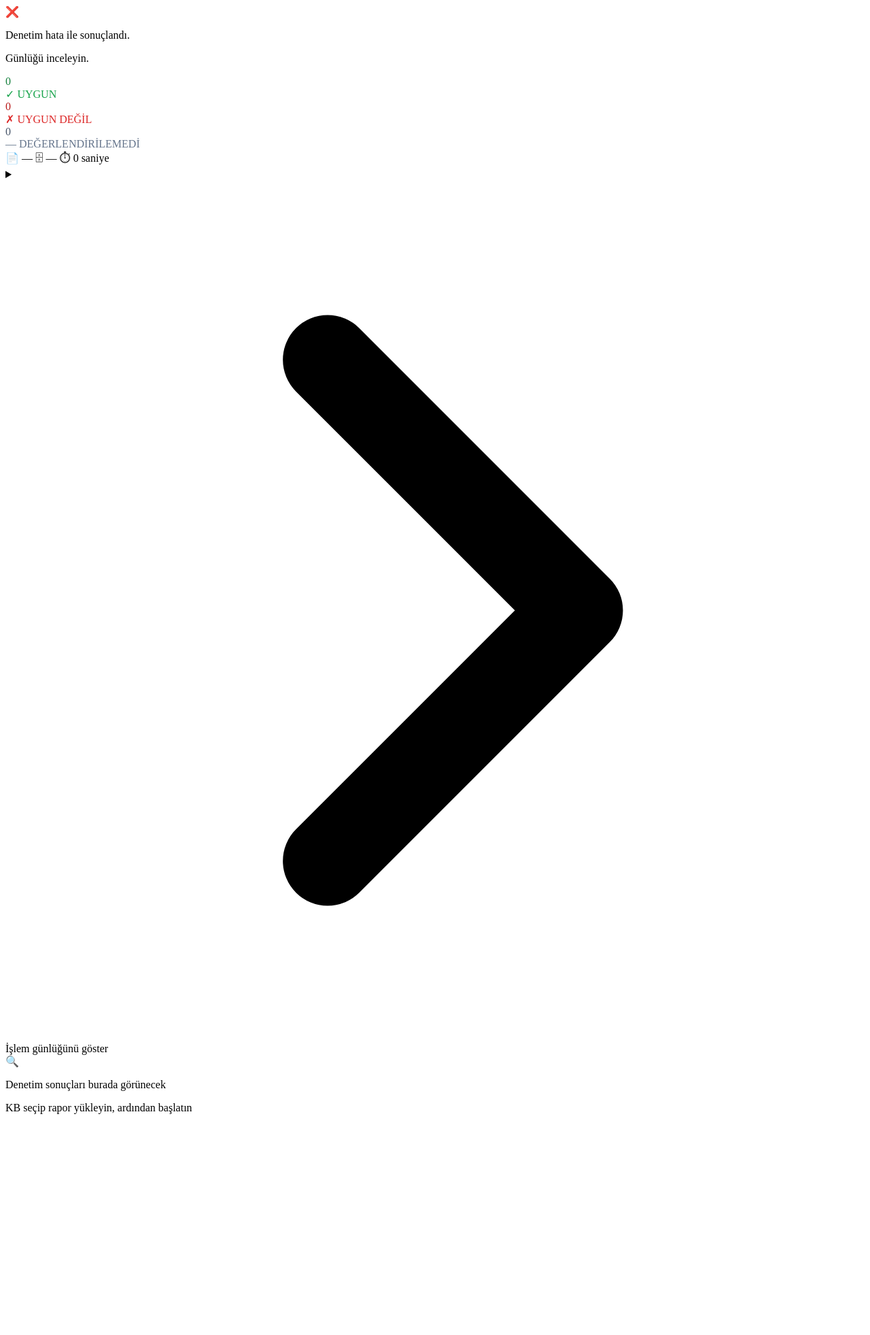
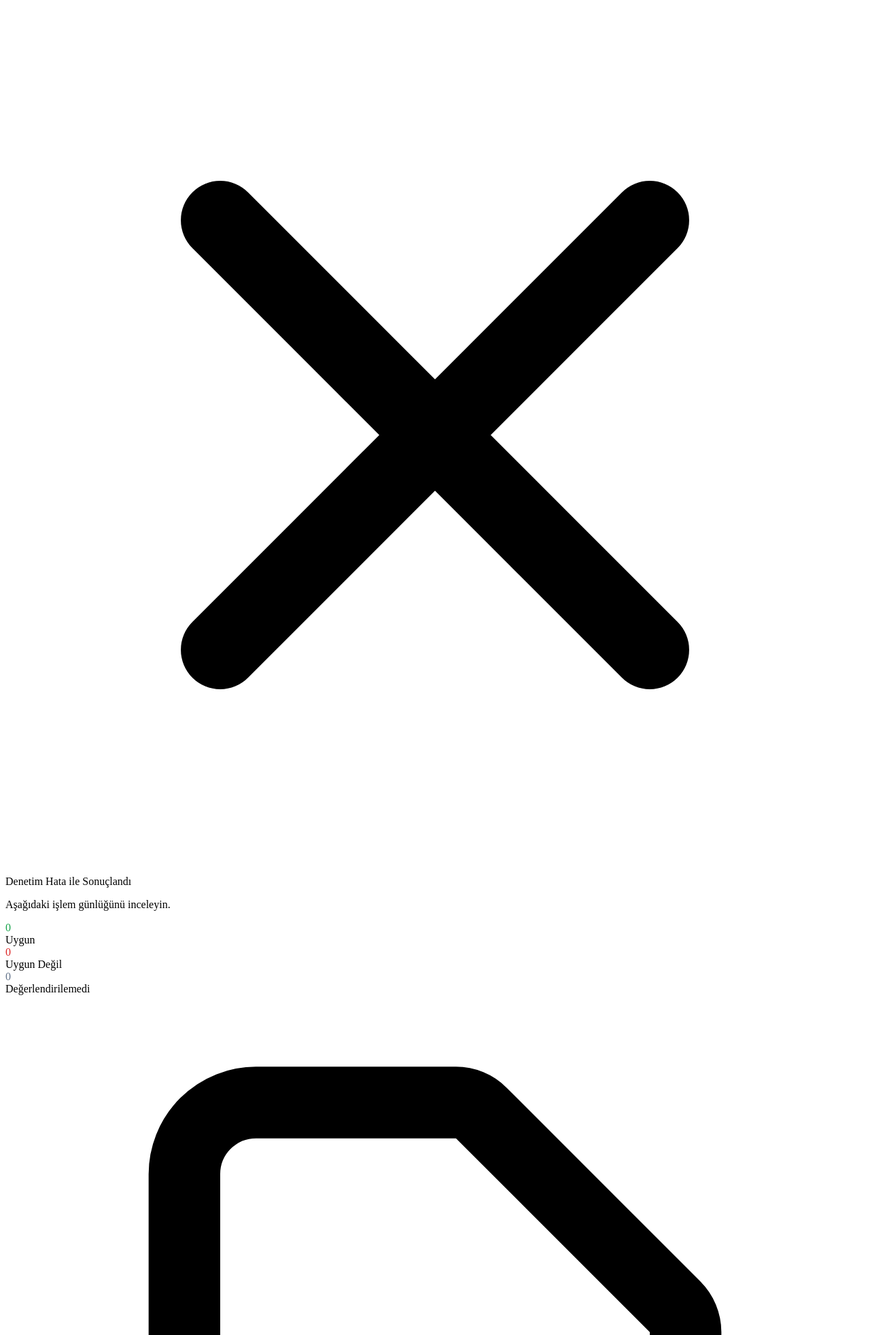
Before and after one commit to tatabey/GraduationProject, a FastAPI app: page /audit/poll/1 in a window 1280 px wide. Shown: the top 1964 px of the page at 68% size. Before the commit the page ends 1639 px from the top, so only its background shows below. Run offline with FastAPI, Linux system fonts and the light colour scheme.

Commit message:
Arayuz: denetim ozet karti yeniden tasarim (uygunluk cubugu + SVG + JSON indir) + sayac flicker fix

```diff
--- a/system/server.py
+++ b/system/server.py
@@ -511,11 +511,15 @@ def _log_box(text: str, progress: int = -1, step: str = "", footer: str = "",
         # sayaç durur; nihai süre özet kartında gösterilir.
         timer_html = ""
         if start_ms:
+            # Başlangıç metnini GÜNCEL geçen süreyle bas; aksi halde her poll
+            # swap'ında JS bir sonraki tik'e kadar "0:00" gösterip flicker yapıyor.
+            _el = max(0, (int(time.time() * 1000) - start_ms) // 1000)
+            _init = f"{_el // 60}:{_el % 60:02d}"
             running_attr = "" if progress >= 100 else f'data-start-ms="{start_ms}"'
             timer_html = (
                 f'<span class="elapsed-timer" {running_attr} '
                 f'style="font-size:13px;font-weight:700;color:#64748b;'
-                f'font-variant-numeric:tabular-nums;flex-shrink:0;">⏱ 0:00</span>'
+                f'font-variant-numeric:tabular-nums;flex-shrink:0;">⏱ {_init}</span>'
             )
         progress_section = f"""
       <div style="padding:14px 20px 12px;border-bottom:1px solid #e2e8f0;background:#fff;">
@@ -667,63 +671,100 @@ def _audit_summary_card(job: dict) -> str:
         or counts.get(ERROR_VERDICT, 0) > 0
     )
 
+    uygun     = counts.get("UYGUN", 0)
+    ihlal     = counts.get("UYGUN DEĞİL", 0)
+    deg       = counts.get("DEĞERLENDİRİLEMEDİ", 0)
+    evaluated = uygun + ihlal
+    rate      = round(100 * uygun / evaluated) if evaluated else 0
+    def _pct(x): return (100.0 * x / n) if n else 0.0
+
+    download_btn = ""
+    if results and job_id:
+        download_btn = (
+            f'<a href="/audit/download/{job_id}" download '
+            f'class="inline-flex items-center gap-1.5 text-xs font-bold px-3.5 py-2 rounded-lg '
+            f'bg-indigo-600 text-white hover:bg-indigo-700 transition-colors flex-shrink-0">'
+            f'<svg class="w-4 h-4" fill="none" stroke="currentColor" viewBox="0 0 24 24">'
+            f'<path stroke-linecap="round" stroke-linejoin="round" stroke-width="2" '
+            f'd="M4 16v1a2 2 0 002 2h12a2 2 0 002-2v-1m-4-4l-4 4m0 0l-4-4m4 4V4"/></svg>JSON İndir</a>'
+        )
+
     if success:
         header = f"""
-        <div class="flex items-center gap-3 px-5 py-4 bg-indigo-50 border-b border-indigo-200">
-          <div class="w-10 h-10 bg-indigo-100 rounded-full flex items-center justify-center text-xl flex-shrink-0">🔍</div>
-          <div>
-            <p class="font-semibold text-indigo-800 text-sm">Denetim tamamlandı!</p>
-            <p class="text-xs text-indigo-600 mt-0.5">{n} madde analiz edildi. Sonuçlar sağ panelde gösteriliyor.</p>
+        <div class="flex items-center gap-3.5 px-5 py-4">
+          <div class="w-11 h-11 rounded-xl bg-emerald-100 flex items-center justify-center flex-shrink-0">
+            <svg class="w-6 h-6 text-emerald-600" fill="none" stroke="currentColor" viewBox="0 0 24 24">
+              <path stroke-linecap="round" stroke-linejoin="round" stroke-width="2.2" d="M5 13l4 4L19 7"/></svg>
           </div>
+          <div class="min-w-0 flex-1">
+            <p class="font-bold text-slate-800 text-[15px] leading-tight">Denetim Tamamlandı</p>
+            <p class="text-xs text-slate-500 mt-1">{n} madde değerlendirildi · ⏱ {dur_str}</p>
+          </div>
+          {download_btn}
         </div>"""
-        border_cls = "border-indigo-200"
+        border_cls = "border-slate-200"
     else:
-        header = """
-        <div class="flex items-center gap-3 px-5 py-4 bg-red-50 border-b border-red-200">
-          <div class="w-10 h-10 bg-red-100 rounded-full flex items-center justify-center text-xl flex-shrink-0">❌</div>
-          <div>
-            <p class="font-semibold text-red-800 text-sm">Denetim hata ile sonuçlandı.</p>
-            <p class="text-xs text-red-600 mt-0.5">Günlüğü inceleyin.</p>
+        header = f"""
+        <div class="flex items-center gap-3.5 px-5 py-4">
+          <div class="w-11 h-11 rounded-xl bg-red-100 flex items-center justify-center flex-shrink-0">
+            <svg class="w-6 h-6 text-red-600" fill="none" stroke="currentColor" viewBox="0 0 24 24">
+              <path stroke-linecap="round" stroke-linejoin="round" stroke-width="2.2" d="M6 18L18 6M6 6l12 12"/></svg>
+          </div>
+          <div class="min-w-0 flex-1">
+            <p class="font-bold text-slate-800 text-[15px] leading-tight">Denetim Hata ile Sonuçlandı</p>
+            <p class="text-xs text-slate-500 mt-1">Aşağıdaki işlem günlüğünü inceleyin.</p>
           </div>
         </div>"""
         border_cls = "border-red-200"
 
-    VCFG = {
-        "UYGUN":              ("#15803d","#f0fdf4","#16a34a","✓"),
-        "UYGUN DEĞİL":        ("#b91c1c","#fef2f2","#dc2626","✗"),
-        "DEĞERLENDİRİLEMEDİ": ("#475569","#f8fafc","#64748b","—"),
-    }
-    stat_cells = ""
-    for v, (tc, bg, acc, sym) in VCFG.items():
-        cnt = counts.get(v, 0)
-        stat_cells += f"""
-        <div class="text-center px-3 py-3 border-r border-slate-100 last:border-0">
-          <div class="text-xl font-bold" style="color:{tc};">{cnt}</div>
-          <div class="text-xs mt-0.5" style="color:{acc};">{sym} {v}</div>
+    # Uygunluk oranı çubuğu (yeşil uygun · kırmızı ihlal · gri değerlendirilemedi)
+    rate_html = ""
+    if success and n:
+        rate_html = f"""
+        <div class="px-5 pb-4">
+          <div class="flex items-center justify-between mb-2">
+            <span class="text-xs font-semibold text-slate-500">Uygunluk Oranı</span>
+            <span class="text-sm font-extrabold text-slate-800">%{rate}</span>
+          </div>
+          <div class="h-2.5 rounded-full bg-slate-100 overflow-hidden flex">
+            <div class="bg-emerald-500 h-full" style="width:{_pct(uygun):.2f}%"></div>
+            <div class="bg-red-400 h-full" style="width:{_pct(ihlal):.2f}%"></div>
+            <div class="bg-slate-300 h-full" style="width:{_pct(deg):.2f}%"></div>
+          </div>
         </div>"""
 
-    stats = f'<div class="grid grid-cols-3 divide-x divide-slate-100 border-b border-slate-200">{stat_cells}</div>'
+    # İstatistik hücreleri (büyük rakam + etiket)
+    TILES = [
+        (uygun, "Uygun",              "#16a34a"),
+        (ihlal, "Uygun Değil",        "#dc2626"),
+        (deg,   "Değerlendirilemedi", "#64748b"),
+    ]
+    stat_cells = ""
+    for cnt, label, col in TILES:
+        stat_cells += f"""
+        <div class="flex-1 text-center py-4">
+          <div class="text-3xl font-extrabold leading-none" style="color:{col};">{cnt}</div>
+          <div class="text-[11px] font-semibold mt-1.5 text-slate-500">{label}</div>
+        </div>"""
+    stats = (f'<div class="grid grid-cols-3 divide-x divide-slate-100 '
+             f'border-y border-slate-100 bg-slate-50/60">{stat_cells}</div>')
 
     warn_html = ""
     if rate_limit_warn:
         warn_html = """
-        <div class="px-5 py-2.5 bg-amber-50 border-b border-amber-200 flex items-center gap-2 text-xs text-amber-700">
-          ⚠️ <strong>API limiti aşıldı.</strong>
-          Bazı maddeler değerlendirilemedi. Biraz bekleyip tekrar deneyin veya kendi API anahtarınızı girin.
+        <div class="px-5 py-2.5 bg-amber-50 border-b border-amber-200 flex items-start gap-2 text-xs text-amber-700">
+          <span class="flex-shrink-0">⚠️</span>
+          <span><strong>API limiti aşıldı.</strong> Bazı maddeler değerlendirilemedi; biraz bekleyip tekrar deneyin.</span>
         </div>"""
 
-    download_btn = ""
-    if results and job_id:
-        download_btn = f'<a href="/audit/download/{job_id}" class="inline-flex items-center gap-1.5 text-xs font-semibold px-3 py-1.5 rounded-lg bg-indigo-600 text-white hover:bg-indigo-700 transition-colors" download>⬇ Sonuçları JSON İndir</a>'
-
     meta = f"""
-    <div class="px-5 py-3 border-b border-slate-100 flex flex-wrap items-center justify-between gap-3 bg-slate-50">
-      <div class="flex flex-wrap gap-x-5 gap-y-1 text-xs text-slate-500">
-        <span>📄 {report}</span>
-        <span>🗄 {kb_label}</span>
-        <span>⏱ {dur_str}</span>
-      </div>
-      {download_btn}
+    <div class="px-5 py-3 flex flex-wrap gap-2 border-b border-slate-100">
+      <span class="inline-flex items-center gap-1.5 px-2.5 py-1 rounded-lg bg-slate-100 text-slate-600 text-xs font-medium max-w-[60%]">
+        <svg class="w-3.5 h-3.5 flex-shrink-0 text-slate-400" fill="none" stroke="currentColor" viewBox="0 0 24 24"><path stroke-linecap="round" stroke-linejoin="round" stroke-width="2" d="M9 12h6m-6 4h6m2 5H7a2 2 0 01-2-2V5a2 2 0 012-2h5.586a1 1 0 01.707.293l5.414 5.414a1 1 0 01.293.707V19a2 2 0 01-2 2z"/></svg>
+        <span class="truncate">{report}</span></span>
+      <span class="inline-flex items-center gap-1.5 px-2.5 py-1 rounded-lg bg-slate-100 text-slate-600 text-xs font-medium">
+        <svg class="w-3.5 h-3.5 flex-shrink-0 text-slate-400" fill="none" stroke="currentColor" viewBox="0 0 24 24"><path stroke-linecap="round" stroke-linejoin="round" stroke-width="2" d="M4 7v10c0 2.21 3.582 4 8 4s8-1.79 8-4V7M4 7c0 2.21 3.582 4 8 4s8-1.79 8-4M4 7c0-2.21 3.582-4 8-4s8 1.79 8 4"/></svg>
+        {kb_label}</span>
     </div>"""
 
     toggle = f"""
@@ -741,8 +782,8 @@ def _audit_summary_card(job: dict) -> str:
     </details>"""
 
     return f"""
-    <div class="rounded-xl border {border_cls} overflow-hidden shadow-sm">
-      {header}{warn_html}{stats}{meta}{toggle}
+    <div class="rounded-2xl border {border_cls} bg-white overflow-hidden shadow-sm">
+      {header}{rate_html}{warn_html}{stats}{meta}{toggle}
     </div>"""
 
 
--- a/system/templates/index.html
+++ b/system/templates/index.html
@@ -680,13 +680,14 @@
   // Sunucu .elapsed-timer[data-start-ms] basar; htmx her 1.5s'de poll'u
   // değiştirse de bu tek interval DOM'u sorgulayıp akıcı (saniye) günceller.
   // data-start-ms yoksa (işlem bitti) sayaç son değerinde donar.
-  setInterval(function () {
+  function tickTimers() {
     document.querySelectorAll('.elapsed-timer[data-start-ms]').forEach(function (el) {
       var t = Math.max(0, (Date.now() - parseInt(el.dataset.startMs, 10)) / 1000);
       var m = Math.floor(t / 60), s = Math.floor(t % 60);
       el.textContent = '⏱ ' + m + ':' + (s < 10 ? '0' : '') + s;
     });
-  }, 250);
+  }
+  setInterval(tickTimers, 250);
 
   function toggleSidebar() {
     // Kapali durum = mini ikon seridi (moduller + toggle gorunur kalir)
@@ -730,6 +731,7 @@
 
   document.addEventListener('htmx:afterSwap', e => {
     e.detail.target.querySelectorAll('pre').forEach(p => { p.scrollTop = p.scrollHeight; });
+    tickTimers();     // swap'tan hemen sonra güncelle — "0:00" flicker olmasın
     syncLogModal();   // modal açıksa canlı günlüğü güncel tut
   });
 
```
Also changed, not shown: system/docs/ARAYUZ_DEGISIKLIKLERI.md (+18 -0 lines).
